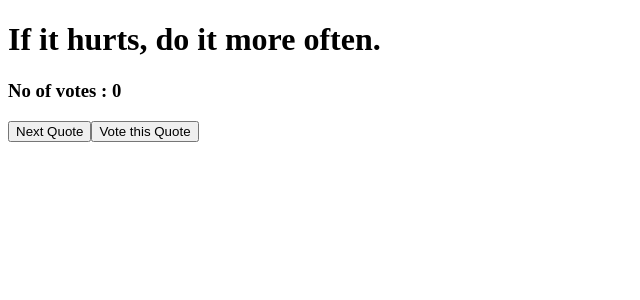
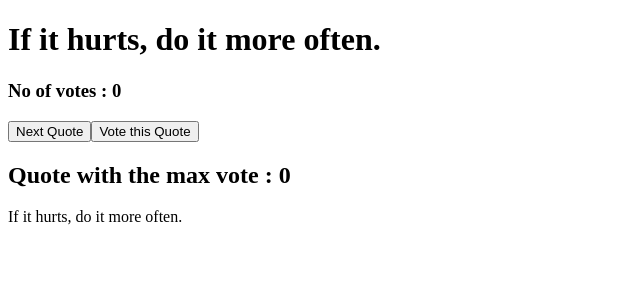
Before and after one commit to VinayGovekar/Fullstack, a React (Vite) app in the folder part1/: page / in a window 1280 px wide. Shown: the top 300 px of the page, without its empty margins (0-640 px from the left). Built offline with nearby package versions, Linux system fonts and the light colour scheme.

Commit message:
* Max Vote
* Display quote which has the max vote

```diff
--- /dev/null
+++ b/part1/src/components/MostVote.jsx
@@ -0,0 +1,13 @@
+const MostVote = ({quote}) =>
+{
+    return(
+        <>
+        <h2>
+            Quote with the max vote : {quote.vote}
+        </h2>
+        {quote.quote}
+        </>
+    )
+}
+
+export default MostVote
--- a/part1/src/components/Part1DExercise2.jsx
+++ b/part1/src/components/Part1DExercise2.jsx
@@ -1,5 +1,6 @@
 import { useState } from "react"
 import VoteQuote from "./VoteQuote"
+import MostVote from "./MostVote";
 
 const Part1DExercise2 = ()=>{
 
@@ -21,7 +22,6 @@ const Part1DExercise2 = ()=>{
     }
     ]
     let maxVote=0;
-    let quoteWithMaxVote =null
     const [voteCount,setVote] =useState(quotes);
     const [selectedVote,setSelected] = useState(0);
     const handleNextButtonClick = () =>{
@@ -33,17 +33,16 @@ const Part1DExercise2 = ()=>{
             setSelected(selectedVote+1)
         }
     }
-    // const GetQuoteWithMaxVote = (newQuotes) =>{
-    //     newQuotes.forEach(quote=>{
-    //         if(quote.vote>maxVote) maxVote=quote.vote
-    //     });
-    //     console.log(maxVote);
-    // }
+    const GetQuoteWithMaxVote = (newQuotes) =>{
+        newQuotes.forEach(quote=>{
+            if(quote.vote>maxVote) maxVote=quote.vote
+        });
+        return newQuotes.find(item=>item.vote===maxVote)
+    }
 
     const handleVoteThisQuote = ()=>{
         let newVotes = JSON.parse(JSON.stringify(voteCount))
         newVotes[selectedVote].vote+=1
-        console.log(newVotes)
         setVote(newVotes)
     }
     return(
@@ -53,8 +52,8 @@ const Part1DExercise2 = ()=>{
         count={voteCount[selectedVote].vote}
         handleNextButtonClick={handleNextButtonClick}
         handleVoteThisQuote={handleVoteThisQuote}
-
         />
+        <MostVote quote={GetQuoteWithMaxVote(voteCount)} />
         </>
     )
 }
```
